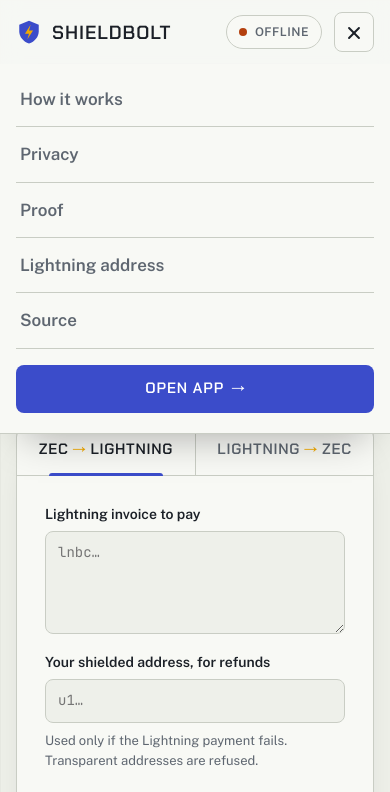
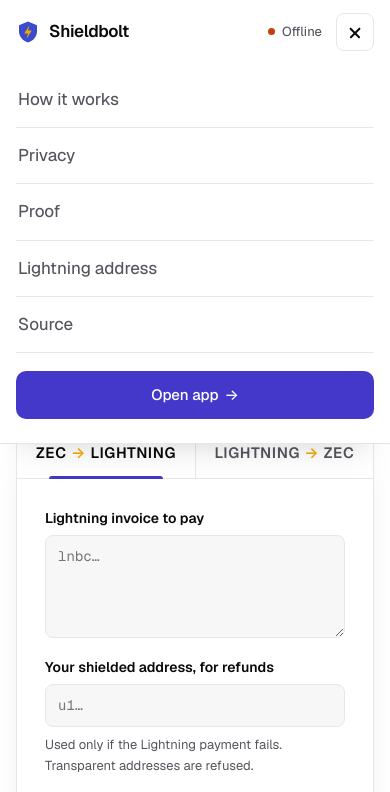
Before and after one commit to wildanrhmn/leyden, a plain HTML site: page web/app/index.html in a window 390 px wide. Both pictures are taken after a click on the button "Open menu". Shown: the top 792 px of the page. Drawn offline with Linux system fonts and the light colour scheme; no server answers.

Commit message:
Restyle navbar: white theme, Geist, swappable logo file

```diff
--- a/web/app/index.html
+++ b/web/app/index.html
@@ -14,7 +14,7 @@
 <header class="nav" data-nav>
   <div class="nav-in">
     <a class="brand" href="/" aria-label="Shieldbolt home">
-      <svg viewBox="0 0 32 32" aria-hidden="true"><path class="b-shield" d="M16 2 4 7v8c0 7 5 13 12 15 7-2 12-8 12-15V7z"/><path class="b-bolt" d="M18 7l-7 11h5l-2 7 7-11h-5z"/></svg>
+      <img src="/brand/logo.svg" alt="" width="24" height="24">
       <span>Shieldbolt</span>
     </a>
     <nav class="nav-links" id="nav-menu" aria-label="Primary">
@@ -26,7 +26,7 @@
       <a class="nav-cta nav-cta-menu" href="/app/">Open app <span class="arrow" aria-hidden="true">→</span></a>
     </nav>
     <div class="nav-end">
-      <p class="status" data-status data-state="pending"><span class="led" aria-hidden="true"></span><span class="net">Mainnet</span><span class="rate">…</span></p>
+      <p class="status" data-status data-state="pending"><span class="led" aria-hidden="true"></span><span class="net">Mainnet</span><span class="rate"></span></p>
       <a class="nav-cta" href="/app/" aria-current="page">Open app <span class="arrow" aria-hidden="true">→</span></a>
       <button class="burger" type="button" aria-expanded="false" aria-controls="nav-menu" aria-label="Open menu"><span></span><span></span></button>
     </div>
--- a/web/base.css
+++ b/web/base.css
@@ -1,103 +1,100 @@
-@font-face { font-family: "Chakra Petch"; font-weight: 600; font-display: swap; src: url(/vendor/fonts/chakra-petch-latin-600-normal.woff2) format("woff2"); }
-@font-face { font-family: "Public Sans"; font-weight: 400; font-display: swap; src: url(/vendor/fonts/public-sans-latin-400-normal.woff2) format("woff2"); }
-@font-face { font-family: "Public Sans"; font-weight: 600; font-display: swap; src: url(/vendor/fonts/public-sans-latin-600-normal.woff2) format("woff2"); }
-@font-face { font-family: "JetBrains Mono"; font-weight: 400; font-display: swap; src: url(/vendor/fonts/jetbrains-mono-latin-400-normal.woff2) format("woff2"); }
+@font-face { font-family: "Geist"; font-weight: 100 900; font-display: swap; src: url(/vendor/fonts/geist-latin-wght-normal.woff2) format("woff2"); }
+@font-face { font-family: "Geist Mono"; font-weight: 100 900; font-display: swap; src: url(/vendor/fonts/geist-mono-latin-wght-normal.woff2) format("woff2"); }
 
 :root {
-  --film: #EEF0EA;      /* drafting film */
-  --sheet: #F8F9F5;     /* raised surfaces */
-  --graphite: #1B2027;  /* ink */
-  --lead: #5E6670;      /* secondary ink */
-  --rule: #C9CDC4;      /* hairlines */
-  --cobalt: #3B4CCA;    /* shielded */
-  --cobalt-soft: #E3E6F8;
-  --on-cobalt: #FFFFFF;  /* text on cobalt fills */
-  --amber: #F2A900;     /* the bolt: Lightning only */
-  --rust: #B4400E;      /* errors */
-  --ok: #2E7D4F;
-  --display: "Chakra Petch", "Arial Narrow", sans-serif;
-  --body: "Public Sans", system-ui, sans-serif;
-  --mono: "JetBrains Mono", ui-monospace, monospace;
+  /* Surfaces */
+  --bg: #FFFFFF;
+  --bg-subtle: #F7F7F8;
+  --line: #E7E7EA;
+  --line-strong: #D4D4D8;
+  /* Ink */
+  --ink: #0A0A0B;
+  --ink-2: #55555E;   /* secondary text */
+  --ink-3: #8E8E98;   /* tertiary, the grey half of two-tone headlines */
+  /* One accent, for actions only */
+  --accent: #4338CA;
+  --accent-hover: #3730A3;
+  --accent-soft: #EEF0FD;
+  --on-accent: #FFFFFF;
+  /* The bolt, used only where Lightning is meant */
+  --bolt: #F2A900;
+  --ok: #15803D;
+  --bad: #C2410C;
+
+  --sans: "Geist", ui-sans-serif, system-ui, -apple-system, "Segoe UI", sans-serif;
+  --mono: "Geist Mono", ui-monospace, "SF Mono", Menlo, monospace;
+  --radius: 10px;
+  --shadow: 0 1px 2px rgb(10 10 11 / .04), 0 8px 24px -12px rgb(10 10 11 / .12);
+
+  /* Aliases kept for the app page until it is restyled. */
+  --film: var(--bg-subtle); --sheet: var(--bg); --graphite: var(--ink); --lead: var(--ink-2);
+  --rule: var(--line); --cobalt: var(--accent); --cobalt-soft: var(--accent-soft);
+  --on-cobalt: var(--on-accent); --amber: var(--bolt); --rust: var(--bad);
+  --display: var(--sans); --body: var(--sans);
+
   color-scheme: light;
-}
-@media (prefers-color-scheme: dark) {
-  :root:not([data-theme="light"]) {
-    --film: #14171C; --sheet: #1C2027; --graphite: #E6E8E3; --lead: #9AA2AB; --rule: #2F353D;
-    --cobalt: #8C98F2; --cobalt-soft: #232846; --on-cobalt: #10131A; --amber: #F2B92A; --rust: #F08A5D; --ok: #6CC793;
-    color-scheme: dark;
-  }
-}
-:root[data-theme="dark"] {
-  --film: #14171C; --sheet: #1C2027; --graphite: #E6E8E3; --lead: #9AA2AB; --rule: #2F353D;
-  --cobalt: #8C98F2; --cobalt-soft: #232846; --on-cobalt: #10131A; --amber: #F2B92A; --rust: #F08A5D; --ok: #6CC793;
-  color-scheme: dark;
 }
 
 * { box-sizing: border-box; }
 [hidden] { display: none !important; }
-html { -webkit-text-size-adjust: 100%; }
-body {
-  margin: 0; background: var(--film); color: var(--graphite);
-  font: 400 16px/1.55 var(--body);
-  /* a faint drafting grid */
-  background-image: linear-gradient(var(--rule) 1px, transparent 1px), linear-gradient(90deg, var(--rule) 1px, transparent 1px);
-  background-size: 48px 48px; background-position: -1px -1px;
-  background-attachment: fixed;
-}
-body::before { content: ""; position: fixed; inset: 0; background: var(--film); opacity: .82; pointer-events: none; z-index: -1; }
-a { color: var(--cobalt); }
-:focus-visible { outline: 2px solid var(--cobalt); outline-offset: 2px; }
-code, .mono { font-family: var(--mono); font-size: .86em; }
+html { -webkit-text-size-adjust: 100%; text-rendering: optimizeLegibility; -webkit-font-smoothing: antialiased; }
+body { margin: 0; background: var(--bg); color: var(--ink); font: 400 16px/1.6 var(--sans); }
+a { color: var(--accent); }
+:focus-visible { outline: 2px solid var(--accent); outline-offset: 2px; border-radius: 4px; }
+code, .mono { font-family: var(--mono); font-size: .9em; }
+::selection { background: var(--accent-soft); }
 
 /* --- Navbar (shared by the landing page and the app) ------------------------- */
-.nav { position: sticky; top: 0; z-index: 20; transition: background-color .2s, border-color .2s; border-bottom: 1px solid transparent; }
-.nav.scrolled, .nav.open { background: color-mix(in srgb, var(--sheet) 88%, transparent); border-bottom-color: var(--rule); backdrop-filter: blur(10px); -webkit-backdrop-filter: blur(10px); }
-.nav-in { max-width: 1200px; margin: 0 auto; padding: 0 clamp(16px, 4vw, 40px); height: 64px; display: flex; align-items: center; gap: clamp(16px, 3vw, 36px); }
+.nav { position: sticky; top: 0; z-index: 20; background: rgb(255 255 255 / .82); backdrop-filter: saturate(1.6) blur(14px); -webkit-backdrop-filter: saturate(1.6) blur(14px); border-bottom: 1px solid transparent; transition: border-color .2s; }
+.nav.scrolled, .nav.open { border-bottom-color: var(--line); }
+.nav-in { max-width: 1200px; margin: 0 auto; padding: 0 clamp(16px, 4vw, 32px); height: 64px; display: grid; grid-template-columns: 1fr auto 1fr; align-items: center; gap: 24px; }
 
-.brand { display: flex; align-items: center; gap: 10px; text-decoration: none; color: var(--graphite); font: 600 19px/1 var(--display); letter-spacing: .05em; text-transform: uppercase; flex-shrink: 0; }
-.brand svg { width: 26px; height: 26px; }
-.brand .b-shield { fill: var(--cobalt); }
-.brand .b-bolt { fill: var(--amber); }
+.brand { display: inline-flex; align-items: center; gap: 9px; justify-self: start; color: var(--ink); text-decoration: none; font-weight: 600; font-size: 17px; letter-spacing: -.02em; }
+.brand img { width: 24px; height: 24px; display: block; }
 
-.nav-links { display: flex; align-items: center; gap: 4px; }
-.nav-links a { color: var(--lead); text-decoration: none; font-size: 14px; font-weight: 600; padding: 8px 10px; border-radius: 6px; }
-.nav-links a:hover { color: var(--graphite); background: color-mix(in srgb, var(--rule) 45%, transparent); }
-.nav-links a[aria-current="page"] { color: var(--graphite); }
+.nav-links { display: flex; align-items: center; gap: 2px; }
+.nav-links a { color: var(--ink-2); text-decoration: none; font-size: 14px; font-weight: 450; letter-spacing: -.005em; padding: 7px 12px; border-radius: 8px; transition: color .15s, background-color .15s; }
+.nav-links a:hover { color: var(--ink); background: var(--bg-subtle); }
 .nav-links .nav-cta-menu { display: none; }
 
-.nav-end { margin-left: auto; display: flex; align-items: center; gap: 12px; }
+.nav-end { justify-self: end; display: flex; align-items: center; gap: 14px; }
 
 /* Live readout: is the gateway up, and at what rate. */
-.status { margin: 0; display: flex; align-items: center; gap: 8px; height: 34px; padding: 0 12px; border: 1px solid var(--rule); border-radius: 999px; font-size: 12px; font-weight: 600; letter-spacing: .04em; text-transform: uppercase; color: var(--lead); background: var(--sheet); white-space: nowrap; }
-.status .rate { font: 400 12px var(--mono); letter-spacing: 0; text-transform: none; color: var(--graphite); padding-left: 8px; border-left: 1px solid var(--rule); }
-.led { width: 8px; height: 8px; border-radius: 50%; background: var(--lead); flex-shrink: 0; }
-.status[data-state="live"] .led { background: var(--ok); box-shadow: 0 0 0 0 color-mix(in srgb, var(--ok) 60%, transparent); animation: led 2.4s ease-out infinite; }
-.status[data-state="low"] .led { background: var(--amber); }
-.status[data-state="down"] .led { background: var(--rust); }
-@keyframes led { 70% { box-shadow: 0 0 0 6px transparent; } 100% { box-shadow: 0 0 0 0 transparent; } }
+.status { margin: 0; display: inline-flex; align-items: center; gap: 7px; font-size: 13px; font-weight: 450; color: var(--ink-2); white-space: nowrap; }
+.status .rate { font: 400 12.5px var(--mono); color: var(--ink-3); }
+.status .rate::before { content: "·"; margin-right: 7px; color: var(--line-strong); font-family: var(--sans); }
+.status .rate:empty { display: none; }
+.led { width: 7px; height: 7px; border-radius: 50%; background: var(--ink-3); flex-shrink: 0; }
+.status[data-state="live"] .led { background: #22C55E; box-shadow: 0 0 0 3px rgb(34 197 94 / .16); }
+.status[data-state="low"] .led { background: var(--bolt); box-shadow: 0 0 0 3px rgb(242 169 0 / .18); }
+.status[data-state="down"] .led { background: var(--bad); }
 
-.nav-cta { display: inline-flex; align-items: center; gap: 8px; height: 38px; padding: 0 16px; border-radius: 8px; background: var(--cobalt); color: var(--on-cobalt); text-decoration: none; font: 600 14px/1 var(--display); letter-spacing: .06em; text-transform: uppercase; white-space: nowrap; }
-.nav-cta:hover { filter: brightness(1.08); }
-.nav-cta .arrow { color: var(--amber); }
-.nav-cta:not([aria-current]) .arrow { color: inherit; }
-.nav-cta[aria-current="page"] { background: transparent; color: var(--graphite); box-shadow: inset 0 0 0 1px var(--rule); }
+.nav-cta { display: inline-flex; align-items: center; gap: 6px; height: 36px; padding: 0 14px; border-radius: 8px; background: var(--accent); color: var(--on-accent); text-decoration: none; font-size: 14px; font-weight: 500; letter-spacing: -.005em; white-space: nowrap; transition: background-color .15s; }
+.nav-cta:hover { background: var(--accent-hover); }
+.nav-cta .arrow { transition: transform .15s; }
+.nav-cta:hover .arrow { transform: translateX(2px); }
+.nav-cta[aria-current="page"] { background: var(--bg-subtle); color: var(--ink); box-shadow: inset 0 0 0 1px var(--line); }
 
-.burger { display: none; width: 40px; height: 40px; border: 1px solid var(--rule); border-radius: 8px; background: var(--sheet); cursor: pointer; padding: 0; position: relative; }
-.burger span { position: absolute; left: 11px; right: 11px; height: 2px; background: var(--graphite); border-radius: 2px; transition: transform .2s, top .2s; }
-.burger span:first-child { top: 15px; }
-.burger span:last-child { top: 23px; }
-.nav.open .burger span:first-child { top: 19px; transform: rotate(45deg); }
-.nav.open .burger span:last-child { top: 19px; transform: rotate(-45deg); }
+.burger { display: none; width: 38px; height: 38px; border: 1px solid var(--line); border-radius: 8px; background: var(--bg); cursor: pointer; padding: 0; position: relative; }
+.burger span { position: absolute; left: 11px; right: 11px; height: 1.5px; background: var(--ink); border-radius: 2px; transition: transform .2s, top .2s; }
+.burger span:first-child { top: 14px; }
+.burger span:last-child { top: 22px; }
+.nav.open .burger span:first-child { top: 18px; transform: rotate(45deg); }
+.nav.open .burger span:last-child { top: 18px; transform: rotate(-45deg); }
 
-@media (max-width: 940px) {
+@media (max-width: 1180px) { .status .rate { display: none; } }
+@media (max-width: 960px) {
+  .nav-in { grid-template-columns: 1fr auto; }
   .burger { display: block; }
   .nav-end > .nav-cta { display: none; }
-  .nav-links { display: none; position: absolute; top: 64px; left: 0; right: 0; flex-direction: column; align-items: stretch; gap: 0; padding: 8px clamp(16px, 4vw, 40px) 20px; background: var(--sheet); border-bottom: 1px solid var(--rule); box-shadow: 0 24px 40px -24px rgb(0 0 0 / .35); }
+  .status .rate { display: none; }
+  .nav-links { display: none; position: absolute; top: 64px; left: 0; right: 0; flex-direction: column; align-items: stretch; gap: 0; padding: 8px clamp(16px, 4vw, 32px) 24px; background: var(--bg); border-bottom: 1px solid var(--line); box-shadow: 0 24px 32px -24px rgb(10 10 11 / .18); }
   .nav.open .nav-links { display: flex; }
-  .nav-links a { font-size: 17px; padding: 14px 4px; border-radius: 0; border-bottom: 1px solid var(--rule); }
+  .nav-links a { font-size: 17px; padding: 14px 2px; border-radius: 0; border-bottom: 1px solid var(--line); }
   .nav-links a:hover { background: none; }
-  .nav-links a.nav-cta-menu { display: inline-flex; justify-content: center; margin-top: 16px; border: 0; border-radius: 8px; font-size: 15px; height: 48px; color: var(--on-cobalt); background: var(--cobalt); }
+  .nav-links a.nav-cta-menu { display: flex; justify-content: center; margin-top: 18px; border: 0; border-radius: 10px; height: 48px; padding: 0; align-items: center; font-size: 15px; font-weight: 500; color: var(--on-accent); background: var(--accent); }
 }
-@media (max-width: 520px) {
-  .status .rate { display: none; }
+
+@media (prefers-reduced-motion: reduce) {
+  *, *::before, *::after { animation: none !important; transition: none !important; }
 }
```
Also changed, not shown: web/index.html (+2 -2 lines), web/brand/logo.svg (added), web/vendor/fonts/chakra-petch-latin-600-normal.woff2 (deleted), web/vendor/fonts/geist-latin-wght-normal.woff2 (added), web/vendor/fonts/geist-mono-latin-wght-normal.woff2 (added), web/vendor/fonts/jetbrains-mono-latin-400-normal.woff2 (deleted), web/vendor/fonts/public-sans-latin-400-normal.woff2 (deleted), web/vendor/fonts/public-sans-latin-600-normal.woff2 (deleted).
